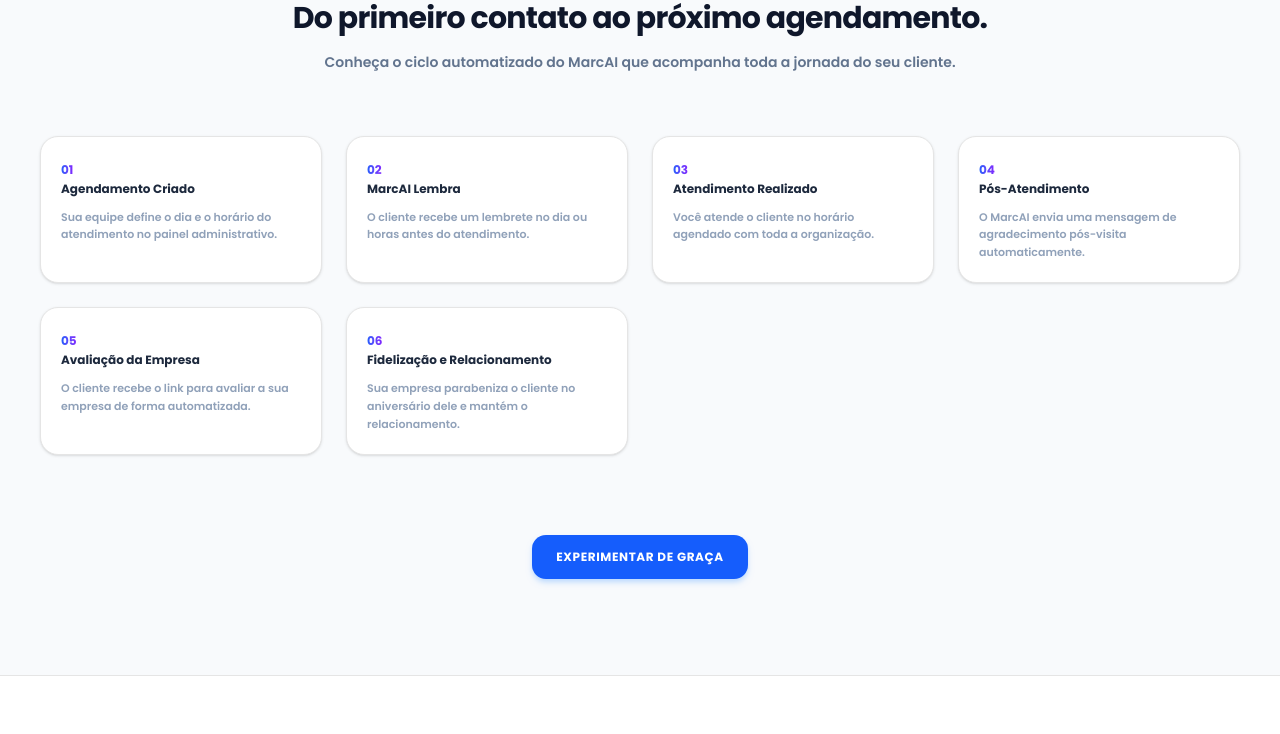
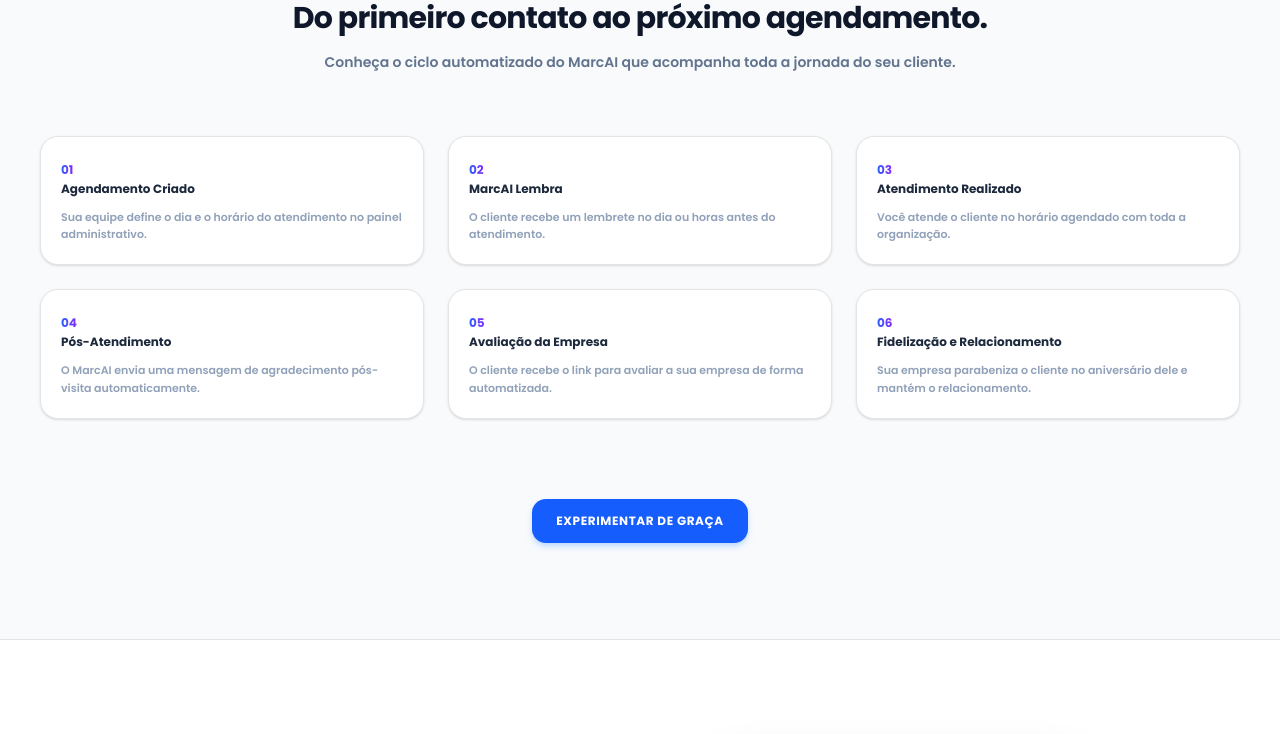
Before and after one commit to juanestevam127-ctrl/saas-clinicas, a Next.js app in the folder agendaduo-frontend/: page / in a window 1280 px wide. Shown: the part 2700-3434 px from the top of the page. Built offline with nearby package versions, Linux system fonts and the light colour scheme.

Commit message:
LP: Fix grid layouts (3-col automations, 3x2 process flow) and fix navbar anchor links

```diff
--- a/agendaduo-frontend/src/app/page.tsx
+++ b/agendaduo-frontend/src/app/page.tsx
@@ -86,7 +86,7 @@
 
           {/* Center navigation */}
           <div className="hidden md:flex items-center gap-7">
-            <a href="#produto" className="text-xs font-bold text-slate-600 hover:text-blue-600 transition-colors uppercase tracking-wider">Produto</a>
+            <a href="#hero" className="text-xs font-bold text-slate-600 hover:text-blue-600 transition-colors uppercase tracking-wider">Produto</a>
             <a href="#recursos" className="text-xs font-bold text-slate-600 hover:text-blue-600 transition-colors uppercase tracking-wider">Recursos</a>
             <a href="#como-funciona" className="text-xs font-bold text-slate-600 hover:text-blue-600 transition-colors uppercase tracking-wider">Como funciona</a>
             <a href="#para-quem-e" className="text-xs font-bold text-slate-600 hover:text-blue-600 transition-colors uppercase tracking-wider">Público</a>
@@ -361,7 +361,7 @@
           </div>
 
           {/* Timeline Process Flow */}
-          <div className="grid grid-cols-1 sm:grid-cols-2 lg:grid-cols-4 gap-6">
+          <div className="grid grid-cols-1 sm:grid-cols-2 lg:grid-cols-3 gap-6">
             {[
               { num: "01", title: "Agendamento Criado", desc: "Sua equipe define o dia e o horário do atendimento no painel administrativo." },
               { num: "02", title: "MarcAI Lembra", desc: "O cliente recebe um lembrete no dia ou horas antes do atendimento." },
@@ -567,7 +567,7 @@
             </p>
           </div>
 
-          <div className="grid grid-cols-1 md:grid-cols-2 gap-6 max-w-3xl mx-auto">
+          <div className="grid grid-cols-1 md:grid-cols-3 gap-6 max-w-4xl mx-auto">
             {[
               { when: "Faltar tempo para o atendimento", then: "Enviar lembretes automáticos configurados (ex: 24h ou 2h antes)" },
               { when: "Atendimento for finalizado", then: "Enviar convite de avaliação no Google pós-serviço" },
@@ -711,7 +711,7 @@
       </section>
 
       {/* ---------------- SEÇÃO 15: BENEFÍCIOS ---------------- */}
-      <section className="py-24 px-4 bg-slate-50 border-b">
+      <section id="recursos" className="py-24 px-4 bg-slate-50 border-b">
         <div className="max-w-[1200px] mx-auto space-y-16">
           <div className="text-center space-y-3">
             <h2 className="text-3xl font-black text-slate-900 tracking-tight">Mais do que uma agenda.</h2>
```
